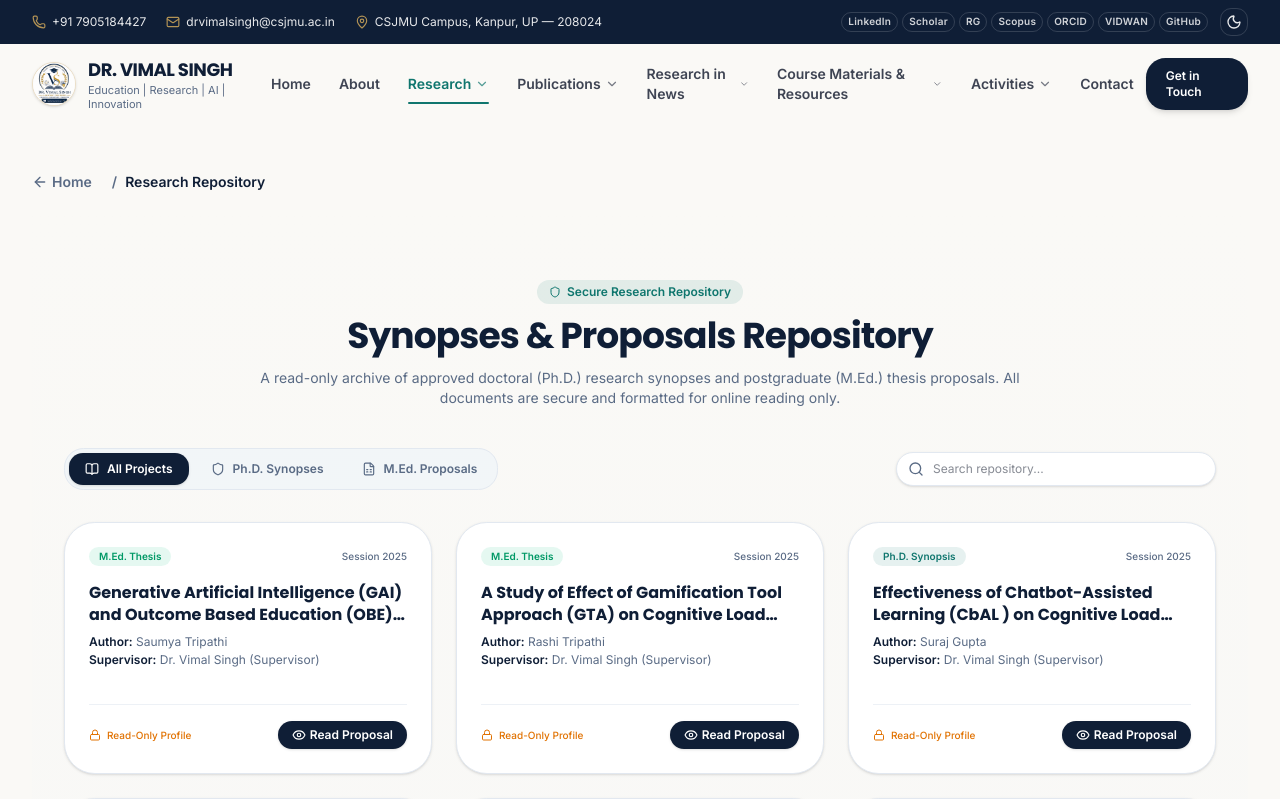
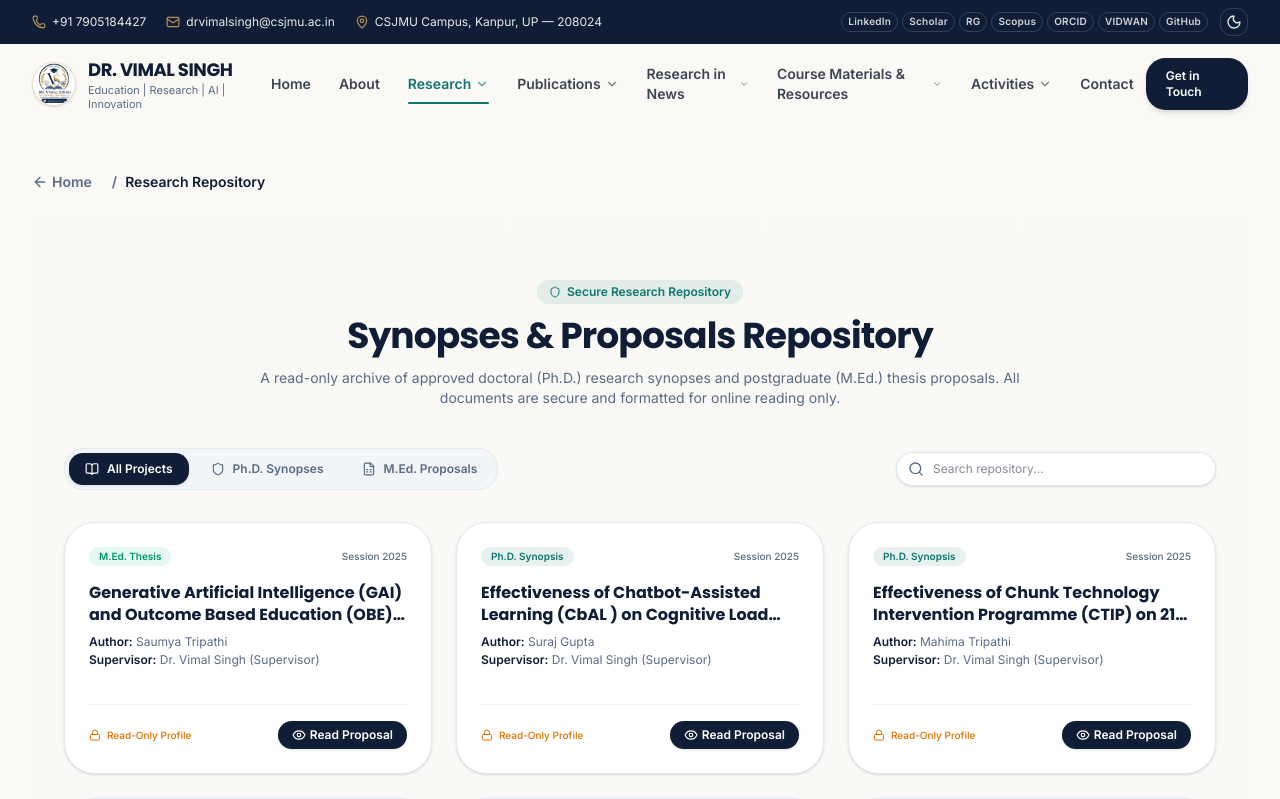
Before and after one commit to vimalclaude25/Dr.VimalSingh-s-portfolio, a Next.js app: page /research-repository in a window 1280 px wide. Shown: the top 799 px of the page. Built offline with nearby package versions, Linux system fonts and the light colour scheme.

Commit message:
feat(repository): delete research proposal of Rashi Tripathi

```diff
--- a/components/research-repository-section.tsx
+++ b/components/research-repository-section.tsx
@@ -57,27 +57,7 @@ const repositoryData: ProposalDoc[] = [
     ]
   },
 
-  {
-    id: 1784373850427,
-    title: "A Study of Effect of Gamification Tool Approach (GTA) on Cognitive Load (CL) of Senior Secondary Students of Government and Private Schools of Kanpur City",
-    author: "Rashi Tripathi",
-    supervisor: "Dr. Vimal Singh (Supervisor)",
-    type: "med",
-    status: "Proposal Approved",
-    year: 2025,
-    institution: "Department of Education, School of Teacher Education, CSJMU Kanpur",
-    abstract: "",
-    pdfPath: "https://drive.google.com/file/d/1ijczLCJVGr4pTJ1th1yiS63j4K3Vf5YK/preview",
-    pages: [
-      {
-        title: "Synopsis Details",
-        content: [
-          "Author: Rashi Tripathi | Supervisor: Dr. Vimal Singh (Supervisor)",
-          ""
-        ]
-      }
-    ]
-  },
+
 
 
 
```
